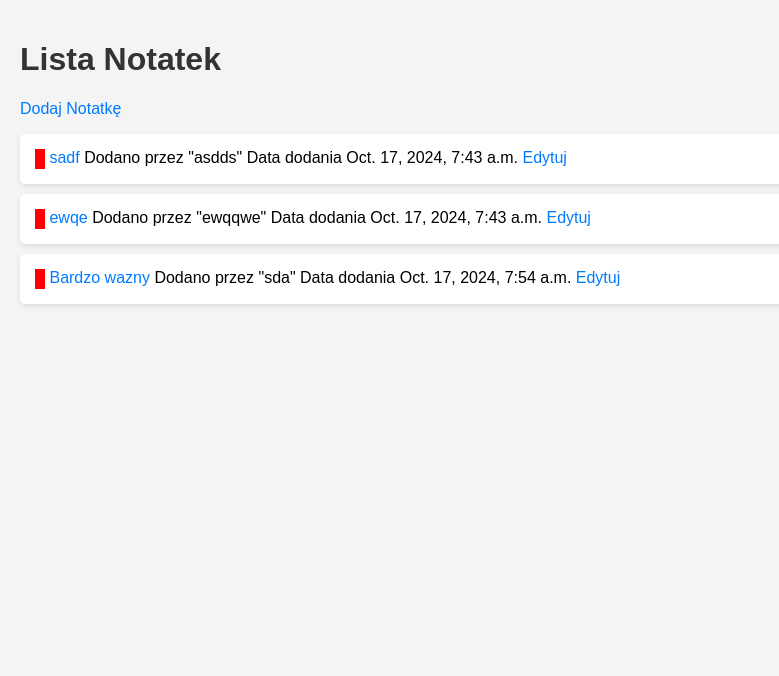
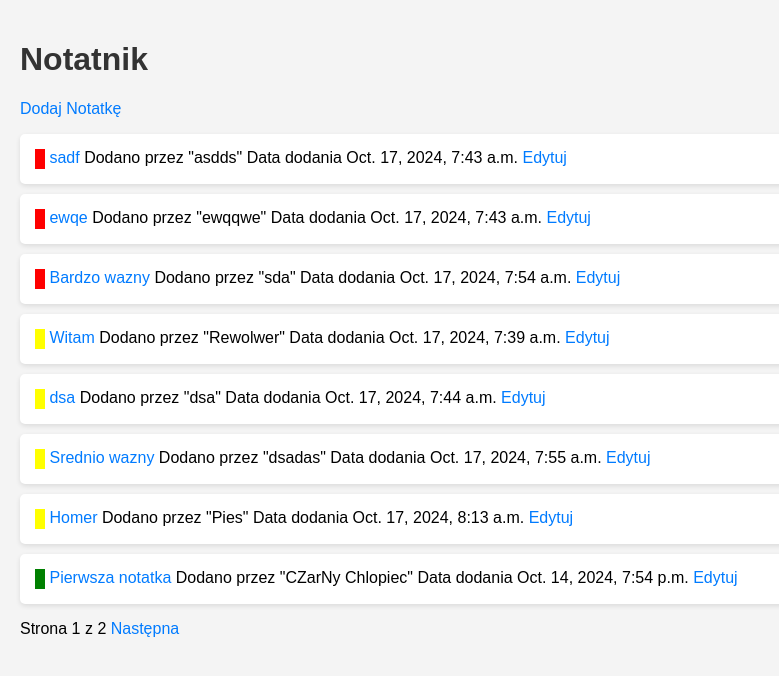
Before and after one commit to BiodegradowalnyMati/Notes-App, a Django app: page /lista/ in a window 1280 px wide. Shown: the top 676 px of the page, without its empty margins (0-779 px from the left). Run offline with Django 5.2, Linux system fonts and the light colour scheme; data comes from the database, SQL or seed files in the repository; both versions use the stored data as it was after the commit.

Commit message:
paginacja(dziala)

```diff
--- a/Notes-App-master/notatki_project/notatki/templates/notatki/lista_notatek.html
+++ b/Notes-App-master/notatki_project/notatki/templates/notatki/lista_notatek.html
@@ -3,14 +3,14 @@
 <head>
     <meta charset="UTF-8">
     {% load static %}
-    <title>Lista Notatek</title>
+    <title>Notatnik</title>
     <link rel="stylesheet" href="{% static 'notatki/style.css' %}">
 </head>
 <body>
-    <h1>Lista Notatek</h1>
+    <h1>Notatnik</h1>
     <a href="{% url 'dodaj_notatke' %}">Dodaj Notatkę</a>
     <ul>
-        {% for notatka in notatki %}
+        {% for notatka in strona %}
             <li>
                 <span class="waznosci {{ notatka.poziom_waznosci }}"></span>
                 <a href="{% url 'szczegoly_notatki' notatka.pk %}">{{ notatka.tytul }}</a> Dodano przez "{{ notatka.autor }}" Data dodania {{ notatka.data_publikacji }}
@@ -18,5 +18,16 @@
             </li>
         {% endfor %}
     </ul>
+
+
+    {% if strona.has_previous %}
+            <a href="?strona={{ strona.previous_page_number }}">Poprzednia</a>
+    {% endif %}
+
+     Strona {{ strona.number }} z {{ strona.paginator.num_pages }}
+
+    {% if strona.has_next %}
+        <a href="?strona={{ strona.next_page_number }}">Następna</a>
+    {% endif %}
 </body>
 </html>
--- a/Notes-App-master/notatki_project/notatki/templates/notatki/paginacja.html
+++ b/Notes-App-master/notatki_project/notatki/templates/paginacja.html
@@ -1,4 +1,4 @@
-  <span>
+ <span>
         {% if strona.has_previous %}
             <a href="?strona={{ strona.previous_page_number }}">Poprzednia</a>
         {% endif %}
--- a/Notes-App-master/notatki_project/notatki/views.py
+++ b/Notes-App-master/notatki_project/notatki/views.py
@@ -14,20 +14,20 @@ def lista_notatek(request,tag_slug=None):
         )
     )
     if tag_slug:
-        notatki = Notatka.objects.filter( status='data_publikacji')
+        notatki = Notatka.objects.filter( status='data_publikacji',tag__slug=tag_slug)
 
-    paginator = Paginator(notatki, per_page=3)
+    paginator = Paginator(notatki, per_page=8)
     strona = request.GET.get('strona')
 
     try:
-        notatki = paginator.page(strona)
+        notatki_strona = paginator.page(strona)
     except PageNotAnInteger:
-        notatki = paginator.page(1)
+        notatki_strona = paginator.page(1)
     except EmptyPage:
-        notatki = paginator.page(paginator.num_pages)
+        notatki_strona = paginator.page(paginator.num_pages)
 
 
-    return render(request,'notatki/lista_notatek.html',{'notatki':notatki ,'strona':strona,})
+    return render(request,'notatki/lista_notatek.html',{'strona':notatki_strona,})
 
 def dodaj_notatke(request):
     if request.method == 'POST':
```
Also changed, not shown: Notes-App-master/notatki_project/db.sqlite3.
